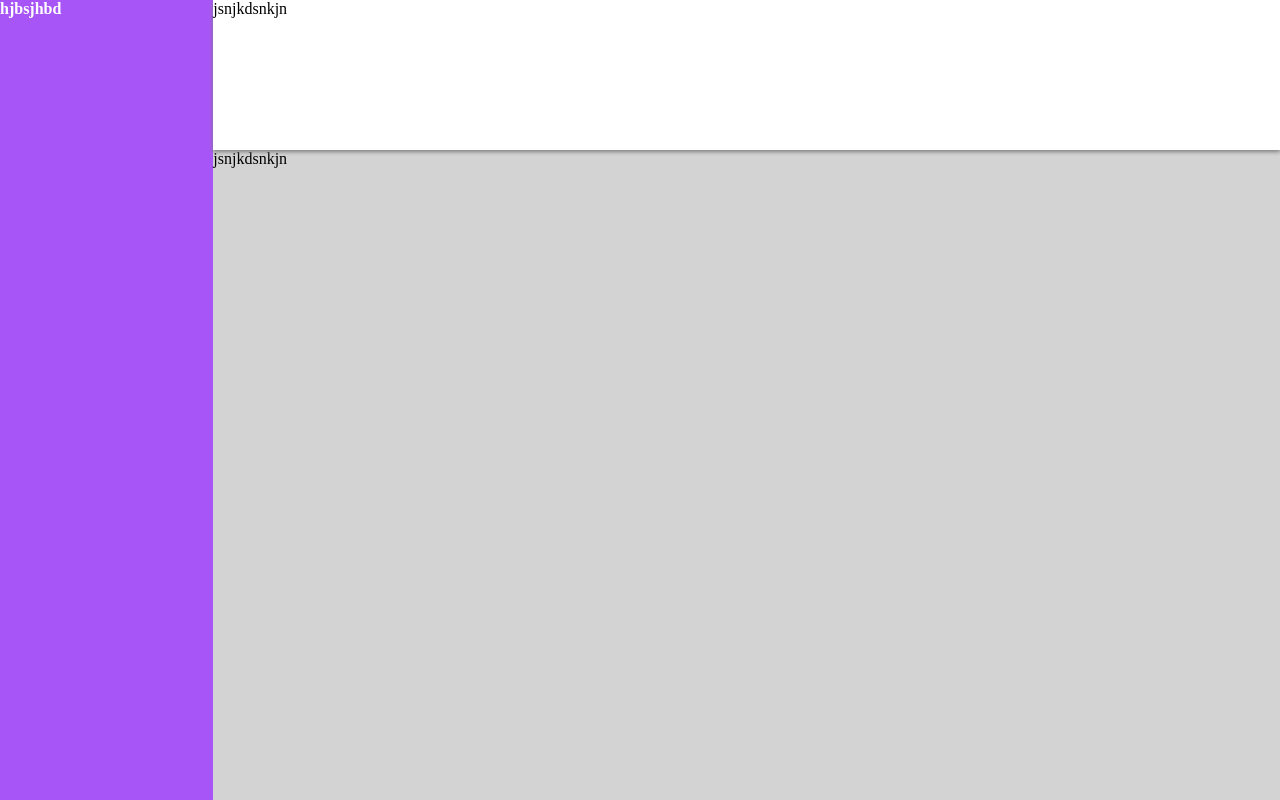
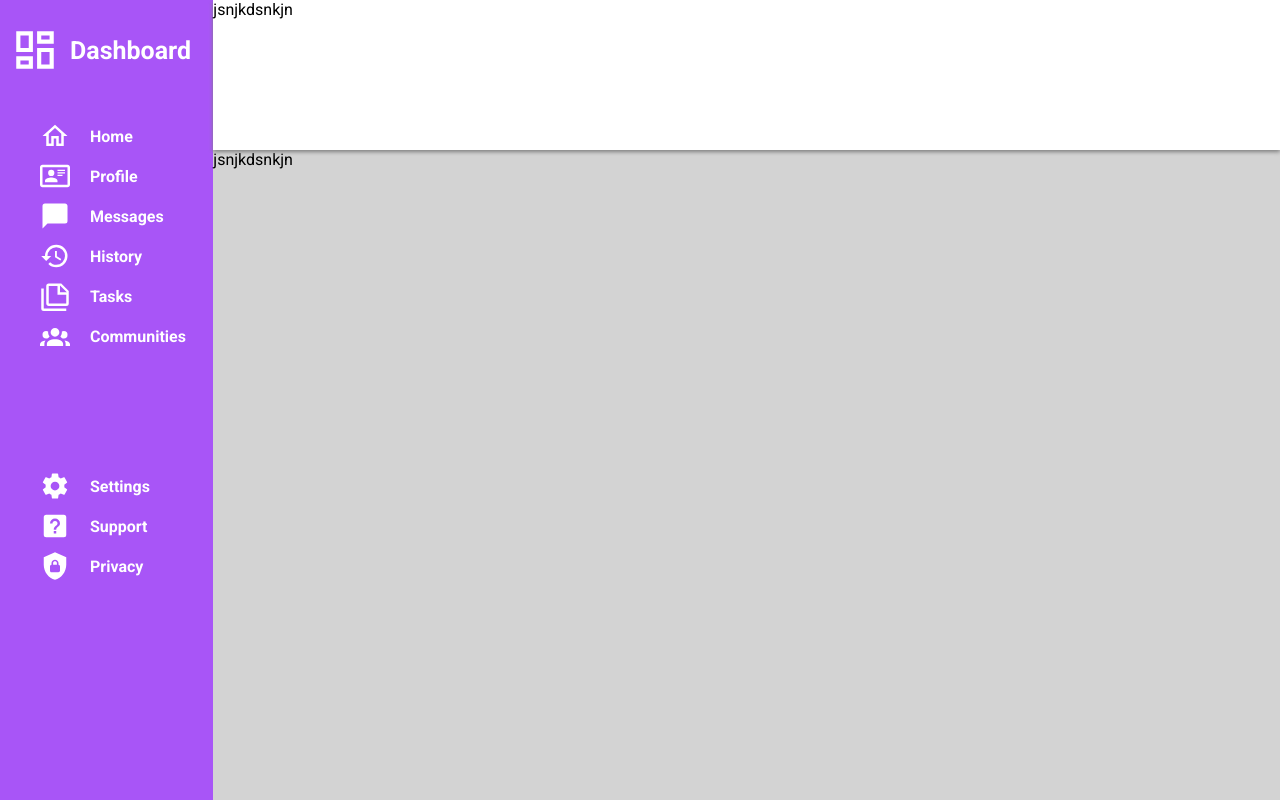
Before and after one commit to BigFudge420/Dashboard, a plain HTML site: page index.html in a window 1280 px wide. Drawn offline with Linux system fonts and the light colour scheme.

Commit message:
Add content to sidebar

```diff
--- a/index.html
+++ b/index.html
@@ -6,10 +6,46 @@
         <meta name="viewport" content="width=device-width, initial-scale=1.0">
         <title>Admin Dashboard</title>
         <link rel="stylesheet" href="styles.css">
+        <link href="https://fonts.googleapis.com/css?family=Roboto:100,100italic,300,300italic,regular,italic,500,500italic,700,700italic,900,900italic" rel="stylesheet" />
     </head>
     <body>
         <div class="dashboard">
-        <div class="sidebar">hjbsjhbd</div>
+            <div class="sidebar">
+                <div class="heading">
+                   <img class="dash-icon" src="./Icons/view-dashboard-outline.svg" alt=""> Dashboard
+                </div>
+                <ul class="nav">
+                        <div class="items">
+                            <img class="home-icon icons" src="./Icons/home-outline.svg" alt=""> <li class="li-item-nav">Home</li>
+                        </div>
+                        <div class="items">
+                            <img src="./Icons/card-account-details-outline.svg" alt="" class="profile-icon icons"> <li class="li-item-nav">Profile</li>
+                        </div>
+                        <div class="items">
+                            <img src="./Icons/message.svg" alt="" class="message-icon icons"> <li class="li-item-nav">Messages</li>
+                        </div>
+                        <div class="items">
+                            <img src="./Icons/history.svg" alt="" class="history-icon icons"> <li class="li-item-nav">History</li>
+                        </div>
+                        <div class="items">
+                            <img src="./Icons/note-multiple-outline.svg" alt="" class="task-icon icons"> <li class="li-item-nav">Tasks</li>
+                        </div>
+                        <div class="items">
+                            <img src="./Icons/account-group.svg" alt="" class="community-icon icons"> <li class="li-item-nav">Communities</li>
+                        </div>
+                </ul>
+                <ul class="settings">
+                        <div class="items">
+                            <img src="./Icons/cog.svg" alt="" class="setting-icon icons"> <li class="li-item-settings">Settings</li>
+                        </div>
+                        <div class="items">
+                            <img src="/Icons/help-box.svg" alt="" class="support-icon icons"> <li class="li-item-settings">Support</li>
+                        </div>
+                        <div class="items">
+                            <img src="/Icons/shield-lock.svg" alt="" class="privacy-icon icons"> <li class="li-item-settings">Privacy</li>
+                        </div>
+                </ul>
+            </div>
         <div class="header">jsnjkdsnkjn</div>
         <div class="main-container">jsnjkdsnkjn</div>
     </div>
--- a/styles.css
+++ b/styles.css
@@ -6,6 +6,12 @@ body{
     padding: 0px;
     margin: 0px;
     height: 100%;
+    font-family:'Roboto','Franklin Gothic Medium', 'Arial Narrow', Arial, sans-serif;
+}
+
+.dash-icon{
+    height: 50px;
+    padding: 10px;
 }
 
 .sidebar{
@@ -13,6 +19,48 @@ body{
     grid-area: 1/1/3/2;
     color: white;
     font-weight: 600;
+    display: grid;
+    grid-template-columns: 100fr;
+    grid-template-rows: 100px 1fr 1fr;
+}
+
+.heading{
+    display: flex;
+    justify-content: center;
+    align-items: center;
+    font-size: 25px;
+    font-weight: bold;
+    margin-right: auto;
+}
+
+.items{
+    display: flex;
+    padding: 0px;
+    align-items: center;
+}
+
+.icons{
+    height: 30px;
+    margin-right: 20px;
+
+}
+
+.nav{
+    display: grid;
+    grid-template-columns: 100fr;
+    grid-template-rows: repeat(6,40px);
+}
+
+.settings{
+    display: grid;
+    grid-template-columns: 100fr;
+    grid-template-rows: repeat(3, 40px);
+}
+
+.nav  li,
+.settings  li{
+    margin: 0px;
+    list-style: none;
 }
 
 .header{
```
Lines whose indentation alone changed are shown as unchanged.
